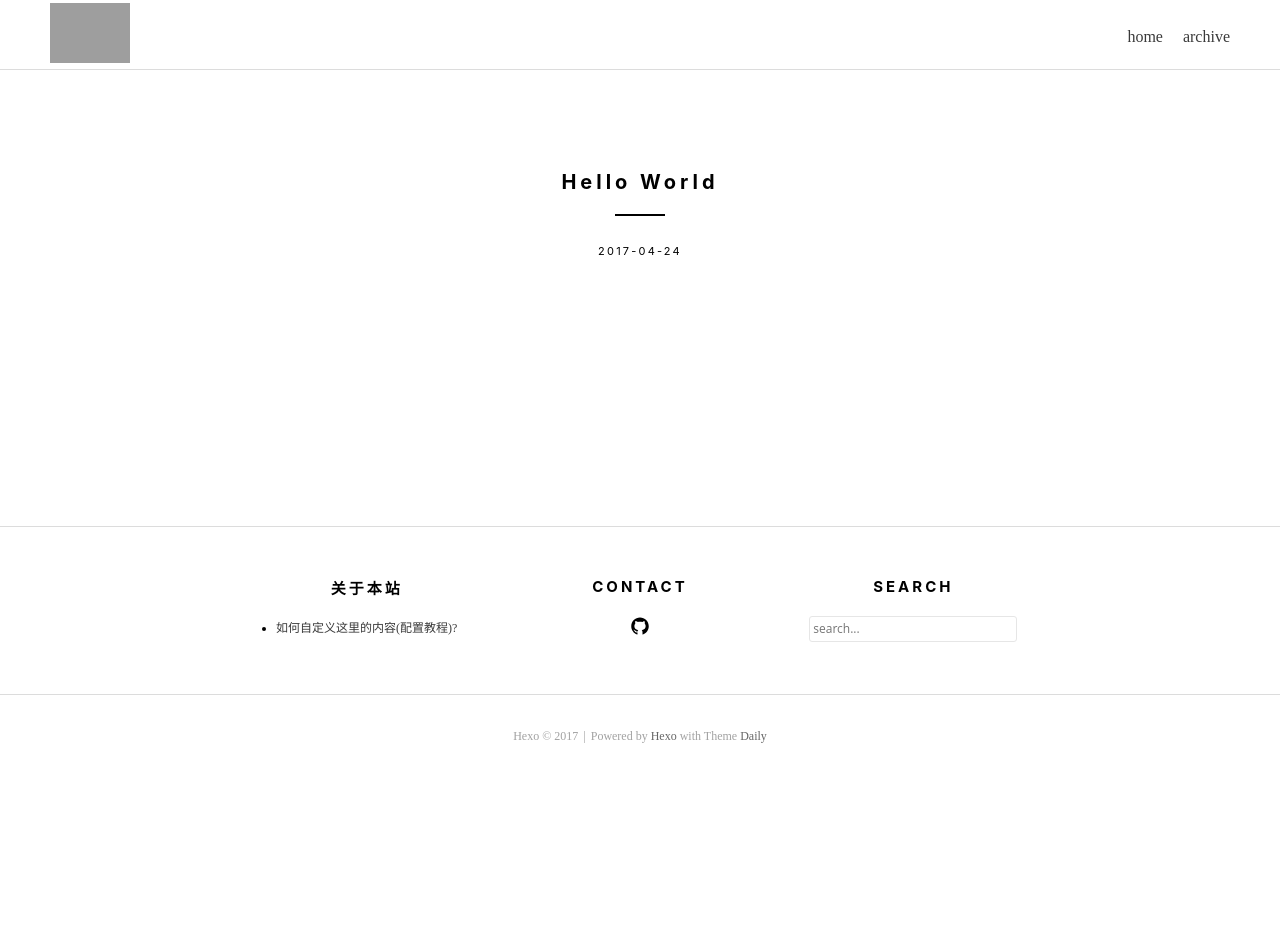
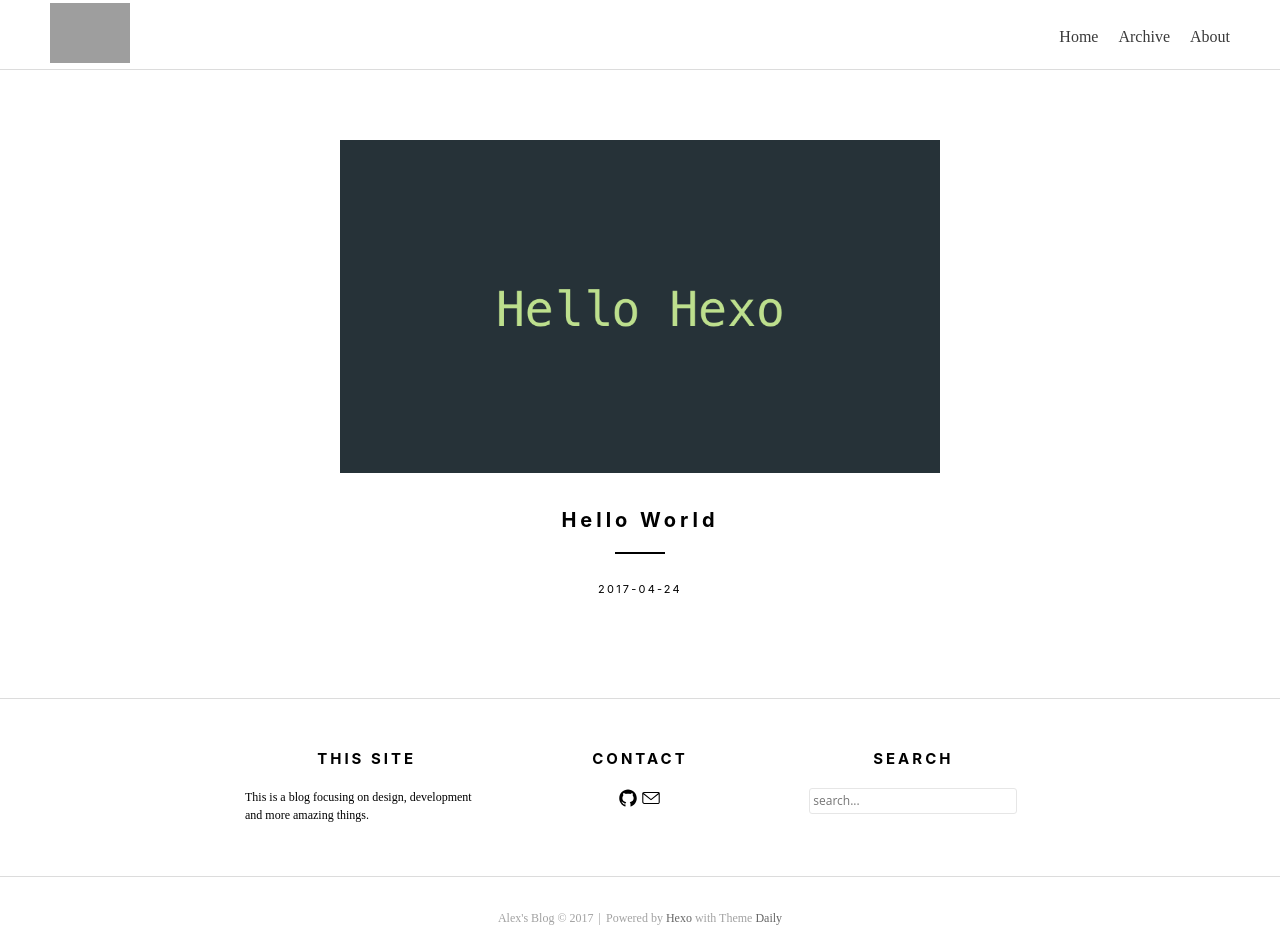
Before and after one commit to alex-myzhao/alex-myzhao.github.io, a plain HTML site: page index.html in a window 1280 px wide. Before the commit the page ends 800 px from the top, so only its background shows below. Drawn offline with Linux system fonts and the light colour scheme; grey boxes are pictures that could not be loaded.

Commit message:
Site updated: 2017-04-24 20:00:10

```diff
--- a/index.html
+++ b/index.html
@@ -11,17 +11,17 @@
 
   <!--Author-->
 
-  <meta name="author" content="John Doe">
+  <meta name="author" content="Alex Chao">
 
 
   <!--Open Graph Title-->
 
-      <meta property="og:title" content="Hexo"/>
+      <meta property="og:title" content="Alex&#39;s Blog"/>
 
   <!--Open Graph Description-->
 
   <!--Open Graph Site Name-->
-  <meta property="og:site_name" content="Hexo"/>
+  <meta property="og:site_name" content="Alex&#39;s Blog"/>
   <!--Type page-->
 
       <meta property="og:type" content="website" />
@@ -33,7 +33,7 @@
 
   <!-- Title -->
 
-  <title>Hexo</title>
+  <title>Alex&#39;s Blog</title>
 
 
   <link rel="shortcut icon" href="https://hexo.io/icon/favicon-96x96.png">
@@ -66,7 +66,7 @@
     <div class="logo">
       <a href="/" rel="home">
 
-        <img src="https://hexo.io/logo.svg" alt="Hexo" height="60">
+        <img src="https://hexo.io/logo.svg" alt="Alex's Blog" height="60">
 
       </a>
     </div>
@@ -80,7 +80,7 @@
             <li>
               <a href="/.">
 
-                  home
+                  Home
 
               </a>
             </li>
@@ -88,7 +88,15 @@
             <li>
               <a href="/archives">
 
-                  archive
+                  Archive
+
+              </a>
+            </li>
+
+            <li>
+              <a href="/about">
+
+                  About
 
               </a>
             </li>
@@ -112,6 +120,10 @@
         <div class="even">
           <div class="container">
   <article class="post">
+
+    <a href="/2017/04/24/hello-world/">
+      <img src="/images/hello-hexo.png" alt="Hello World" class="attachment-post-thumbnail">
+    </a>
 
     <h1 class="entry-title">
       <a href="/2017/04/24/hello-world/" rel="bookmark">
@@ -143,10 +155,10 @@
   <div class="row inside-wrapper">
     <div class="col-1-3">
       <aside>
-        <h1 class="widget-title">关于本站</h1>
+        <h1 class="widget-title">THIS SITE</h1>
         <div class="custom-widget-content">
 
-          <ul><li><a href="https://github.com/GallenHu/hexo-theme-Daily">如何自定义这里的内容(配置教程)?</a></li></ul>
+          <p>This is a blog focusing on design, development and more amazing things.</p>
         </div>
       </aside>
     </div>
@@ -156,7 +168,9 @@
         <div class="widget-text">
 
 
-              <a href="https://github.com/GallenHu" class="icon icon-github" target="_blank">github</a>
+              <a href="https://github.com/zhaomy6" class="icon icon-github" target="_blank">github</a>
+
+              <a href="mingyusysu@gmail.com" class="icon icon-mail" target="_blank">mail</a>
 
 
         </div>
@@ -180,7 +194,7 @@
 <!-- Footer -->
 <footer class="site-info">
   <p>
-    <span>Hexo &copy; 2017</span>
+    <span>Alex's Blog &copy; 2017</span>
 
       <span class="split">|</span>
       <span>Powered by <a href="https://hexo.io/" target="_blank">Hexo</a> with Theme <a href="https://github.com/GallenHu/hexo-theme-Daily" target="_blank">Daily</a></span>
```
Also changed, not shown: 2017/04/24/hello-world/index.html (+20 -10 lines), archives/2017/04/index.html (+21 -11 lines), archives/2017/index.html (+21 -11 lines), archives/index.html (+21 -11 lines), images/hello-hexo.png (added).
